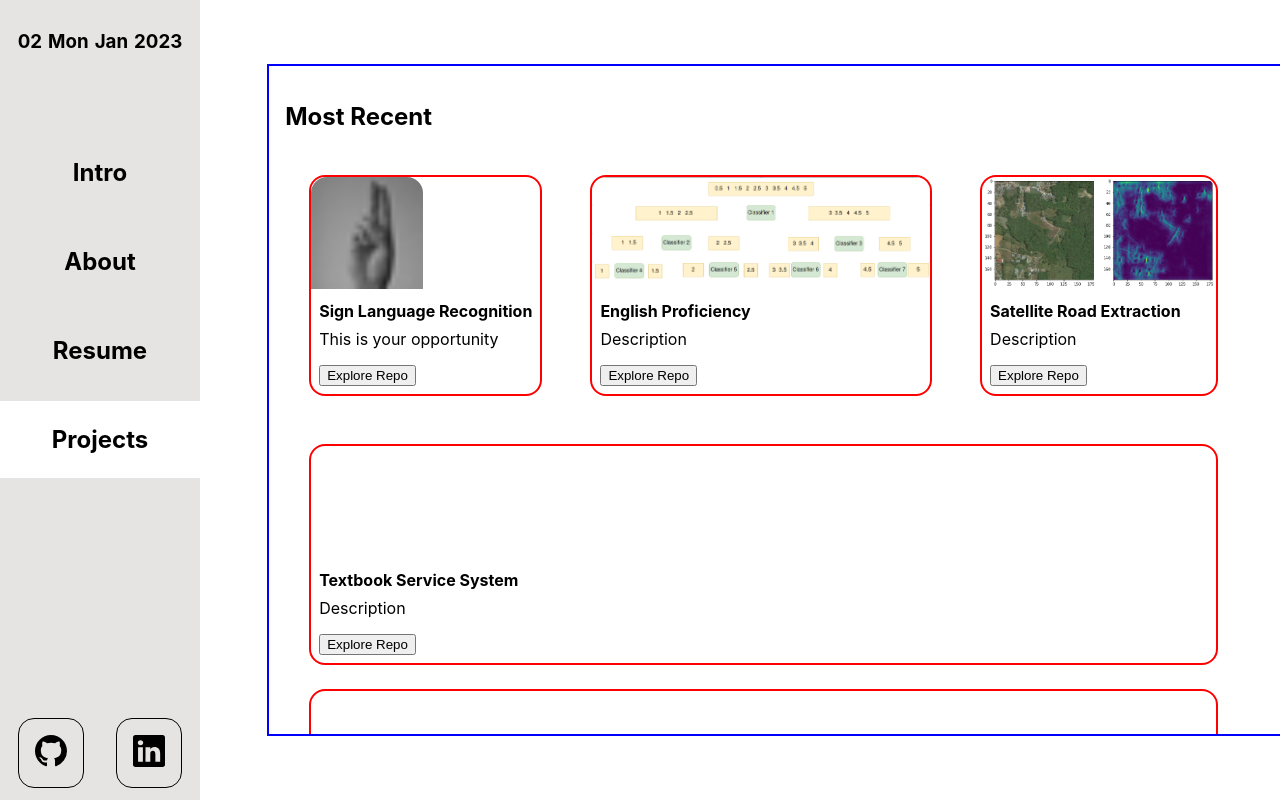
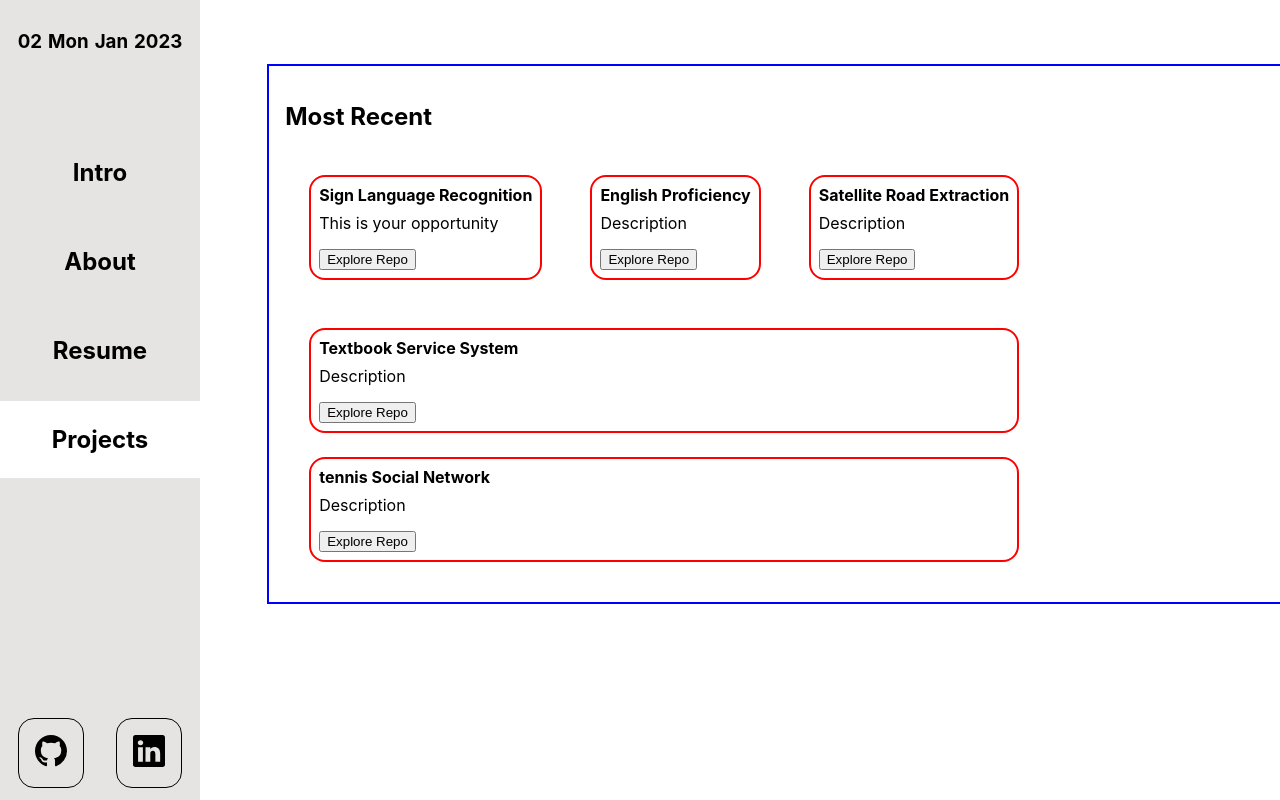
Before and after one commit to SpyridonKaperonis/012023, a React (Create React App) app: page /projects in a window 1280 px wide. Shown: the top 800 px of the page. Built offline with nearby package versions, Linux system fonts and the light colour scheme.

Commit message:
adds image_ boolean to include or not include image in githubcard

```diff
--- a/src/components/githubCard.js
+++ b/src/components/githubCard.js
@@ -7,9 +7,10 @@ export const GithubCard = (props) => {
     const title = props.title;
     const text = props.text;
     const hyperlink = props.link;
+    const image_ = props.image_;
   return (
-    <Card style={{alignItems: 'center'}}>
-      <Card.Img style={{borderTopLeftRadius: '2vh', borderTopRightRadius: '2vh', height: '14vh', width: '1oo%'}} variant="top" src={image} />
+    <Card style={{display: 'flex', flexDirection: 'column', justifyContent: 'center'}}>
+      {image_ ?  <Card.Img style={{height: '20vh', width: '1oo%'}} variant="top" src={image} /> : null}
       <Card.Body>
         <Card.Title style={{margin: '1vh', fontWeight: 'bold', fontSize:'2vh'}}>{title}</Card.Title>
         <Card.Text style={{margin: '1vh'}}>
```
